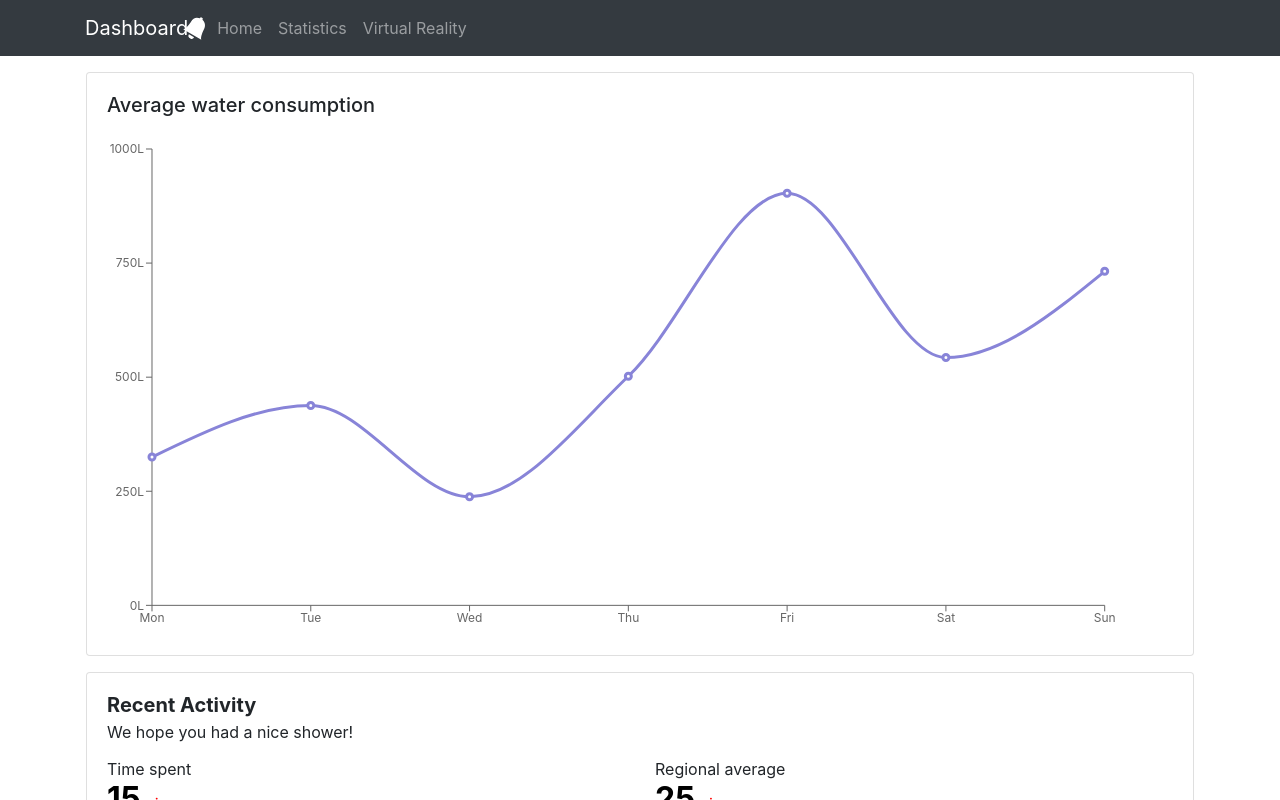
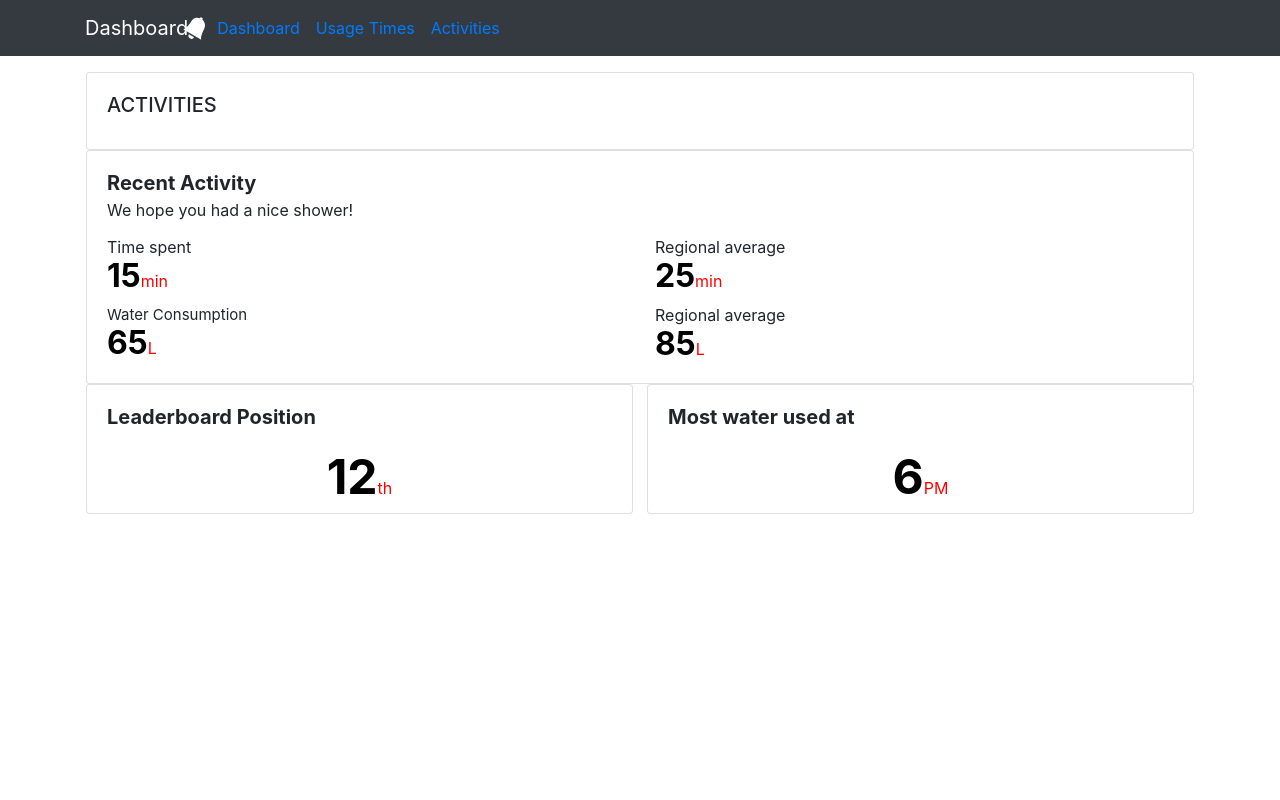
Before and after one commit to hatemets/water-app, a React (Create React App) app: page /activities in a window 1280 px wide. Shown: the top 800 px of the page. Built offline with nearby package versions, Linux system fonts and the light colour scheme.

Commit message:
Establish a working router

```diff
--- a/package.json
+++ b/package.json
@@ -9,9 +9,12 @@
 		"bootstrap": "^4.6.1",
 		"react": "^17.0.2",
 		"react-bootstrap": "^1.6.4",
+		"react-bootstrap-icons": "^1.6.1",
 		"react-dom": "^17.0.2",
-		"react-router-dom": "^6.0.2",
+		"react-router-bootstrap": "^0.25.0",
+		"react-router-dom": "^5.3.0",
 		"react-scripts": "^3.4.4",
+		"recharts": "^2.1.6",
 		"web-vitals": "^1.1.2"
 	},
 	"scripts": {
--- a/src/App.js
+++ b/src/App.js
@@ -1,6 +1,14 @@
 import React from 'react';
 import 'bootstrap/dist/css/bootstrap.min.css';
 import './index.css';
+
+// import { BrowserRouter as Router, Route, Switch } from "react-router-dom";
+import {
+  BrowserRouter as Router,
+  Switch,
+  Route,
+  Link
+} from "react-router-dom";
 
 import Container from 'react-bootstrap/Container';
 
@@ -10,14 +18,33 @@ import Container from 'react-bootstrap/Container';
 
 import Navigation from './components/Navigation.js';
 import Dashboard from './components/Dashboard.js';
+import Activities from './components/Activities.js';
+import UsageTimes from './components/UsageTimes.js';
+
+const App = () => {
+	return (
+		<Container className="p-3 main-wrapper">
+
+			<Router>
+			<Navigation />
+				<div>
+					<Switch>
+						<Route exact path="/" component={Dashboard}>
+							<Dashboard />
+						</Route>
+						<Route path="/usage-times" component={UsageTimes}>
+							<UsageTimes />
+						</Route>
+						<Route path="/activities" component={Activities}>
+							<Activities />
+						</Route>
+					</Switch>
+				</div>
+			</Router>
+
+		</Container>
+	)
+};
 
 
-const App = () => (
-	<Container className="p-3 main-wrapper">
-		<Navigation />
-		<Dashboard />
-
-	</Container>
-);
-
 export default App;
--- /dev/null
+++ b/src/components/Activities.js
@@ -0,0 +1,95 @@
+import React from 'react';
+import 'bootstrap/dist/css/bootstrap.min.css';
+import '../index.css';
+
+import Card from 'react-bootstrap/Card';
+import Col from 'react-bootstrap/Col';
+import Row from 'react-bootstrap/Row';
+
+const Activities = () => (
+	<>
+		<Card className="top-card">
+			<Card.Body>
+				<Card.Title>ACTIVITIES</Card.Title>
+			</Card.Body>
+		</Card>
+
+		<Card>
+			<Card.Body>
+				<Card.Title style={{ fontWeight: "bold", marginBottom: 3 }}>Recent Activity</Card.Title>
+				<Card.Text>
+					We hope you had a nice shower!
+				</Card.Text>
+
+				<Row className="line-tight">
+					<Col>
+						<Card.Text style={{ marginBottom: 0 }}>
+							Time spent
+						</Card.Text>
+
+						<Card.Text className="red-text">
+							<span className="showcase-text">15</span>min
+						</Card.Text>
+					</Col>
+
+					<Col>
+						<Card.Text style={{ marginBottom: 0 }}>
+							Regional average
+						</Card.Text>
+
+						<Card.Text className="red-text">
+							<span className="showcase-text">25</span>min
+						</Card.Text>
+					</Col>
+				</Row>
+
+				<Row className="line-tight" style={{ marginTop: 10 }}>
+					<Col>
+						<Card.Text className="margin-bottom-zero" style={{ fontSize: 15 }}>
+							Water Consumption
+						</Card.Text>
+
+						<Card.Text className="red-text">
+							<span className="showcase-text">65</span>L
+						</Card.Text>
+					</Col>
+
+					<Col >
+						<Card.Text className="margin-bottom-zero">
+							Regional average
+						</Card.Text>
+
+						<Card.Text className="red-text">
+							<span className="showcase-text">85</span>L
+						</Card.Text>
+					</Col>
+				</Row>
+			</Card.Body>
+		</Card>
+
+		<Row>
+			<Col style={{ paddingRight: 7}}>
+				<Card>
+					<Card.Body style={{ paddingBottom: 0 }}>
+						<Card.Title className="margin-bottom-zero" style={{ fontWeight: "bold", fontSize: 20 }}>Leaderboard Position</Card.Title>
+						<Card.Text className="center-text red-text">
+							<span className="showcase-text-large">12</span>th
+						</Card.Text>
+					</Card.Body>
+				</Card>
+			</Col>
+			<Col style={{ paddingLeft: 7}}>
+				<Card style={{ height: "100%" }}>
+					<Card.Body style={{ paddingBottom: 0 }}>
+						<Card.Title style={{ fontWeight: "bold", fontSize: 20 }}>Most water used at</Card.Title>
+						<Card.Text className="center-text red-text">
+							<span className="showcase-text-large">6</span>PM
+						</Card.Text>
+					</Card.Body>
+				</Card>
+			</Col>
+		</Row>
+	</>
+);
+
+export default Activities;
--- a/src/components/Navigation.js
+++ b/src/components/Navigation.js
@@ -1,10 +1,10 @@
 import React from "react";
-// import { NavLink, Link } from "react-router-dom";
+import { Link } from "react-router-dom";
 import Navbar from 'react-bootstrap/Navbar';
 import Container from 'react-bootstrap/Container';
 import Nav from 'react-bootstrap/Nav';
 import { BellFill } from 'react-bootstrap-icons';
-// import Link from 'react-bootstrap/Link'
+// import { LinkContainer } from 'react-router-bootstrap';
 
 const Navigation = () =>
 {
@@ -19,11 +19,12 @@ const Navigation = () =>
 
 				<Navbar.Collapse id='responsive-navbar-nav'>
 					<Nav>
-						<Nav.Link href="/">Home</Nav.Link>
-						<Nav.Link href="/statistics">Statistics</Nav.Link>
-						<Nav.Link href="/VR">Virtual Reality</Nav.Link>
+						<Nav.Link><Link to="/">Dashboard</Link></Nav.Link>
+						<Nav.Link><Link to="/usage-times">Usage Times</Link></Nav.Link>
+						<Nav.Link><Link to="/activities">Activities</Link></Nav.Link>
 					</Nav>
 				</ Navbar.Collapse>
+
 			</Container>
 		</Navbar>
 	);
--- /dev/null
+++ b/src/components/UsageTimes.js
@@ -0,0 +1,97 @@
+import React from 'react';
+import 'bootstrap/dist/css/bootstrap.min.css';
+import '../index.css';
+
+import Card from 'react-bootstrap/Card';
+import Col from 'react-bootstrap/Col';
+import Row from 'react-bootstrap/Row';
+import WaterConsumptionGraph from './WaterConsumptionGraph.js';
+
+const UsageTimes = () => (
+	<>
+		<Card className="top-card">
+			<Card.Body>
+				<Card.Title>USAGE TIMES</Card.Title>
+				<WaterConsumptionGraph />
+			</Card.Body>
+		</Card>
+
+		<Card>
+			<Card.Body>
+				<Card.Title style={{ fontWeight: "bold", marginBottom: 3 }}>Recent Activity</Card.Title>
+				<Card.Text>
+					We hope you had a nice shower!
+				</Card.Text>
+
+				<Row className="line-tight">
+					<Col>
+						<Card.Text style={{ marginBottom: 0 }}>
+							Time spent
+						</Card.Text>
+
+						<Card.Text className="red-text">
+							<span className="showcase-text">15</span>min
+						</Card.Text>
+					</Col>
+
+					<Col>
+						<Card.Text style={{ marginBottom: 0 }}>
+							Regional average
+						</Card.Text>
+
+						<Card.Text className="red-text">
+							<span className="showcase-text">25</span>min
+						</Card.Text>
+					</Col>
+				</Row>
+
+				<Row className="line-tight" style={{ marginTop: 10 }}>
+					<Col>
+						<Card.Text className="margin-bottom-zero" style={{ fontSize: 15 }}>
+							Water Consumption
+						</Card.Text>
+
+						<Card.Text className="red-text">
+							<span className="showcase-text">65</span>L
+						</Card.Text>
+					</Col>
+
+					<Col >
+						<Card.Text className="margin-bottom-zero">
+							Regional average
+						</Card.Text>
+
+						<Card.Text className="red-text">
+							<span className="showcase-text">85</span>L
+						</Card.Text>
+					</Col>
+				</Row>
+			</Card.Body>
+		</Card>
+
+		<Row>
+			<Col style={{ paddingRight: 7}}>
+				<Card>
+					<Card.Body style={{ paddingBottom: 0 }}>
+						<Card.Title className="margin-bottom-zero" style={{ fontWeight: "bold", fontSize: 20 }}>Leaderboard Position</Card.Title>
+						<Card.Text className="center-text red-text">
+							<span className="showcase-text-large">12</span>th
+						</Card.Text>
+					</Card.Body>
+				</Card>
+			</Col>
+			<Col style={{ paddingLeft: 7}}>
+				<Card style={{ height: "100%" }}>
+					<Card.Body style={{ paddingBottom: 0 }}>
+						<Card.Title style={{ fontWeight: "bold", fontSize: 20 }}>Most water used at</Card.Title>
+						<Card.Text className="center-text red-text">
+							<span className="showcase-text-large">6</span>PM
+						</Card.Text>
+					</Card.Body>
+				</Card>
+			</Col>
+		</Row>
+	</>
+);
+
+export default UsageTimes;
```
Also changed, not shown: 1 other file (tests, documents, lock files or other folders).
